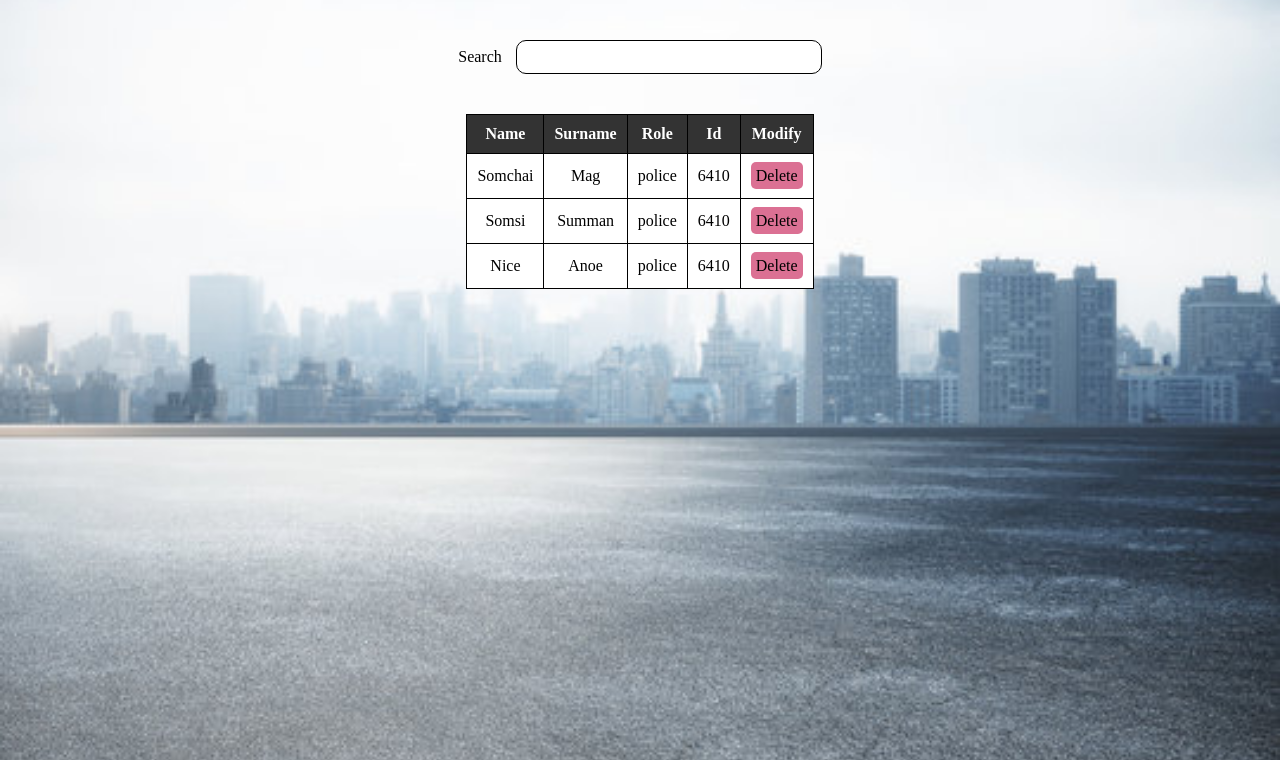
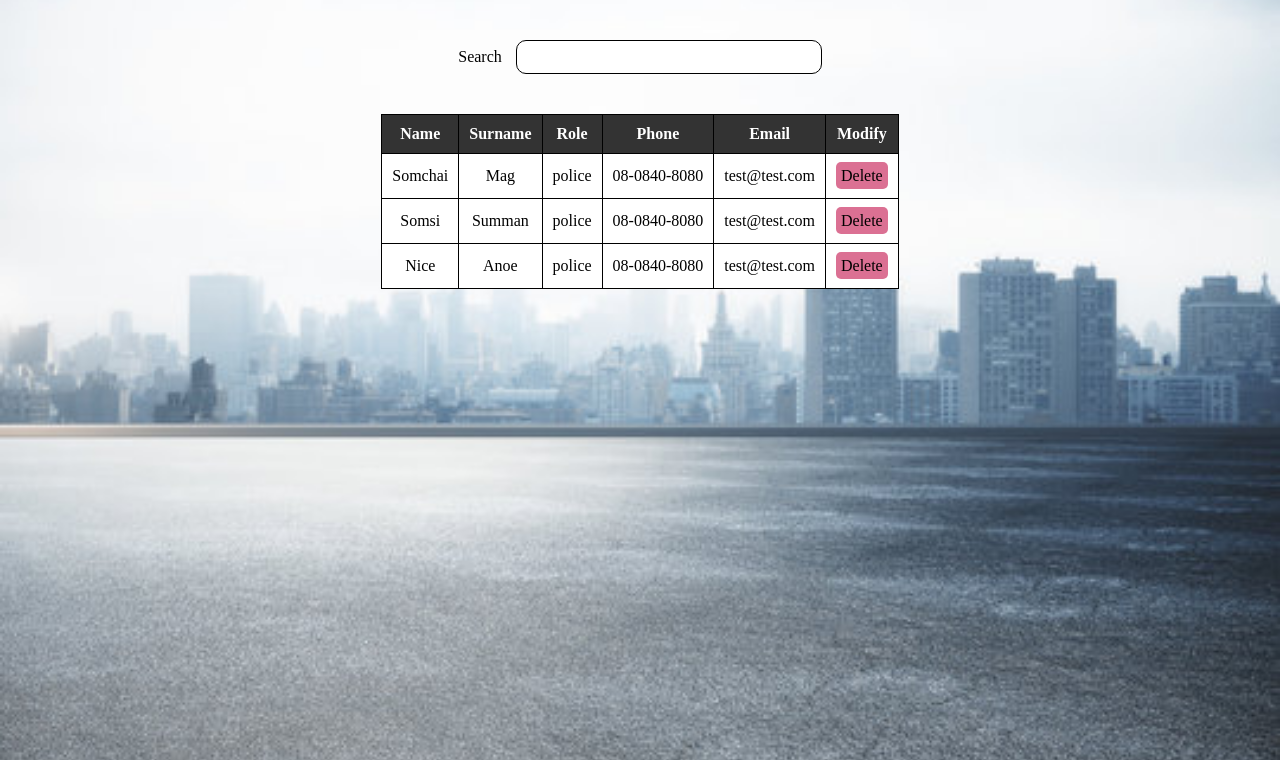
Before and after one commit to 6410685108/CN332-DAOO, a Django app: page /userconfig/ in a window 1280 px wide. Shown: the part 40-800 px from the top of the page. Run offline with Django 5.2, Linux system fonts and the light colour scheme.

Commit message:
html update

```diff
--- a/mywebapp/tasks/static/tasks/result.css
+++ b/mywebapp/tasks/static/tasks/result.css
@@ -14,7 +14,6 @@
     width: 50%;
     min-width: 675px;
 }
-
 .formheader {
     padding: 20px;
     font-size: 30px;
@@ -31,18 +30,15 @@
     margin: 10px;
     width: 640px;
 }
-
 .box label {
     padding-right: 15px;
     margin-bottom: 10px;
     display: block;
     margin-right: 10px;
 }
-
 .box input {
     flex: 1;
 }
-
 .centerbox a {
     text-decoration: none;
     color: white;
--- a/mywebapp/users/templates/users/admin.html
+++ b/mywebapp/users/templates/users/admin.html
@@ -19,14 +19,16 @@
                         <th>Name</th>
                         <th>Surname</th>
                         <th>Role</th>
-                        <th>Id</th>
+                        <th>Phone</th>
+                        <th>Email</th>
                         <th>Modify</th>
                     </tr>
                     <tr>
                         <td>Somchai</td>
                         <td>Mag</td>
                         <td>police</td>
-                        <td>6410</td>
+                        <td>08-0840-8080</td>
+                        <td>test@test.com</td>
                         <td>
                             <div>
                                 <a href="" class="deleteuser">Delete</a>
@@ -37,7 +39,8 @@
                         <td>Somsi</td>
                         <td>Summan</td>
                         <td>police</td>
-                        <td>6410</td>
+                        <td>08-0840-8080</td>
+                        <td>test@test.com</td>
                         <td>
                             <div>
                                 <a href="" class="deleteuser">Delete</a>
@@ -48,7 +51,8 @@
                         <td>Nice</td>
                         <td>Anoe</td>
                         <td>police</td>
-                        <td>6410</td>
+                        <td>08-0840-8080</td>
+                        <td>test@test.com</td>
                         <td>
                             <div>
                                 <a href="" class="deleteuser">Delete</a>
```
